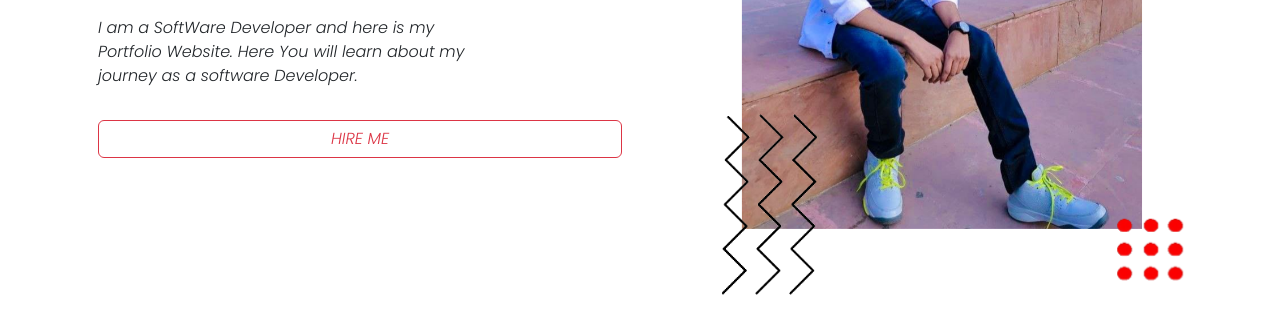
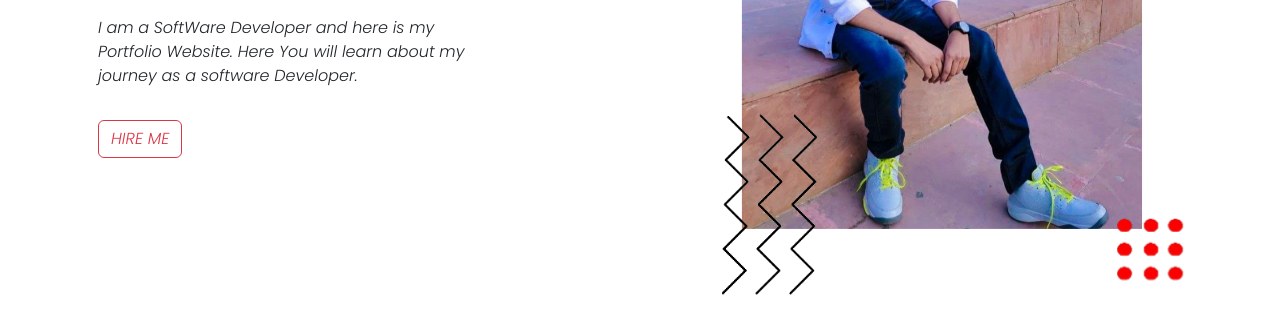
Before and after one commit to shubham-goyal-0811/PortfolioWebsite, a plain HTML site: page index.html in a window 1280 px wide. Shown: the part 491-800 px from the top of the page. Drawn offline with nearby package versions, Linux system fonts and the light colour scheme.

Commit message:
hire me button width fix

```diff
--- a/styles.css
+++ b/styles.css
@@ -114,6 +114,9 @@
     position:relative;
     cursor: pointer;
 
+}
+.btn-outline-danger{
+    width: fit-content;
 }
 .button::before{
     content : "";
```
Also changed, not shown: index.html (+1 -1 lines).
